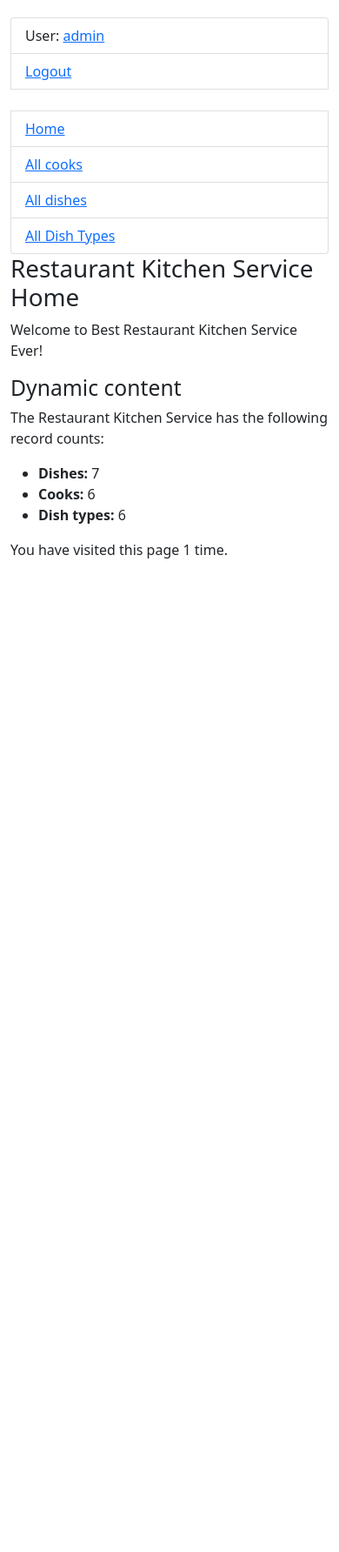
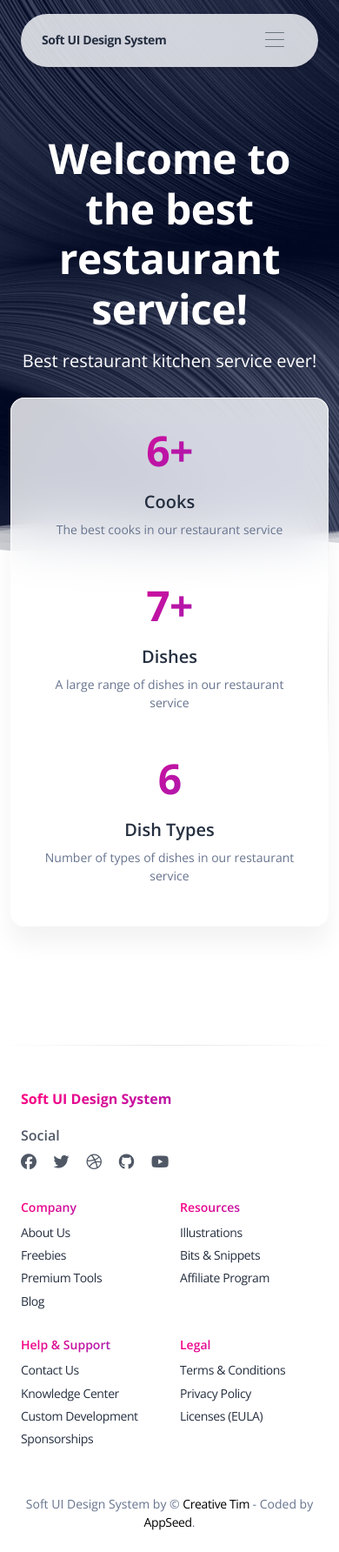
Before and after one commit to AlexandrZhezheria/Restaurant-Kitchen-Service, a Django app: page / in a window 390 px wide. Shown: the whole page at 87% size. Before the commit the page ends 642 px from the top, so only its background shows below. Run offline with Django 4.2, Linux system fonts and the light colour scheme; a user stored in the database is signed in; data comes from the database, SQL or seed files in the repository; both versions use the stored data as it was after the commit; some libraries are stand-ins or nearby versions.

Commit message:
add index.html and update for your task

```diff
--- a/restaurant_service/templates/restaurant_service/index.html
+++ b/restaurant_service/templates/restaurant_service/index.html
@@ -1,19 +1,121 @@
-{% extends "base.html" %}
-{% load static %}
+{% extends "base-presentations.html" %}
+{% block title %} Presentation {% endblock title %}
+
+<!-- Specific CSS goes HERE -->
+{% block stylesheets %}{% endblock stylesheets %}
+
+{% block body_class %} index-page {% endblock body_class %}
 
 {% block content %}
-    <h1>Restaurant Kitchen Service Home</h1>
-    <p>Welcome to Best Restaurant Kitchen Service Ever!</p>
-    <h2>Dynamic content</h2>
-    <p>The Restaurant Kitchen Service has the following record counts:</p>
-    <ul>
-        <li><strong>Dishes:</strong> {{ num_dishes }}</li>
-        <li><strong>Cooks:</strong> {{ num_cooks }}</li>
-        <li><strong>Dish types:</strong> {{ num_dish_types }}</li>
-    </ul>
 
-    <p>You have visited this page
-        {{ num_visits }} time{{ num_visits|pluralize }}.
-    </p>
+  <header class="header-2">
+    <div class="page-header section-height-75 relative" style="background-image: url('{{ ASSETS_ROOT }}/img/curved-images/curved.jpg')">
+      <div class="container">
+        <div class="row">
+          <div class="col-lg-7 text-center mx-auto">
+            <h1 class="text-white pt-3 mt-n5">
+              <a class="text-white" target="_blank"
+                 href="https://appseed.us/ui-kit/soft-ui-design-system">Welcome to the best restaurant service!</a>
+            </h1>
+            <p class="lead text-white mt-3">
+             Best restaurant kitchen service ever!
+            </p>
+          </div>
+        </div>
+      </div>
+      <div class="position-absolute w-100 z-index-1 bottom-0">
+        <svg class="waves" xmlns="http://www.w3.org/2000/svg" xmlns:xlink="http://www.w3.org/1999/xlink" viewBox="0 24 150 40" preserveAspectRatio="none" shape-rendering="auto">
+          <defs>
+            <path id="gentle-wave" d="M-160 44c30 0 58-18 88-18s 58 18 88 18 58-18 88-18 58 18 88 18 v44h-352z" />
+          </defs>
+          <g class="moving-waves">
+            <use xlink:href="#gentle-wave" x="48" y="-1" fill="rgba(255,255,255,0.40" />
+            <use xlink:href="#gentle-wave" x="48" y="3" fill="rgba(255,255,255,0.35)" />
+            <use xlink:href="#gentle-wave" x="48" y="5" fill="rgba(255,255,255,0.25)" />
+            <use xlink:href="#gentle-wave" x="48" y="8" fill="rgba(255,255,255,0.20)" />
+            <use xlink:href="#gentle-wave" x="48" y="13" fill="rgba(255,255,255,0.15)" />
+            <use xlink:href="#gentle-wave" x="48" y="16" fill="rgba(255,255,255,0.95" />
+          </g>
+        </svg>
+      </div>
+    </div>
+  </header>
+  <section class="pt-3 pb-4" id="count-stats">
+    <div class="container">
+      <div class="row">
+        <div class="col-lg-9 z-index-2 border-radius-xl mt-n10 mx-auto py-3 blur shadow-blur">
+          <div class="row">
+            <div class="col-md-4 position-relative">
+              <div class="p-3 text-center">
+                <h1 class="text-gradient text-primary"><span id="state1" countTo="{{ num_cooks }}">0</span>+</h1>
+                <h5 class="mt-3">Cooks</h5>
+                <p class="text-sm">The best cooks in our restaurant service</p>
+              </div>
+              <hr class="vertical dark">
+            </div>
+            <div class="col-md-4 position-relative">
+              <div class="p-3 text-center">
+                <h1 class="text-gradient text-primary"> <span id="state2" countTo="{{ num_dishes }}">0</span>+</h1>
+                <h5 class="mt-3">Dishes</h5>
+                <p class="text-sm">A large range of dishes in our restaurant service</p>
+              </div>
+              <hr class="vertical dark">
+            </div>
+            <div class="col-md-4">
+              <div class="p-3 text-center">
+                <h1 class="text-gradient text-primary" id="state3" countTo="{{ num_dish_types }}">0</h1>
+                <h5 class="mt-3">Dish Types</h5>
+                <p class="text-sm">Number of types of dishes in our restaurant service</p>
+              </div>
+            </div>
+          </div>
+        </div>
+      </div>
+    </div>
+  </section>
 
-{% endblock %}
+  <!-- -------- START Content Presentation Docs ------- -->
+
+  <!-- -------   END PRE-FOOTER 2 - simple social line w/ title & 3 buttons    -------- -->
+
+{% endblock content %}
+
+<!-- Specific JS goes HERE -->
+{% block javascripts %}
+
+  <script src="{{ ASSETS_ROOT }}/js/plugins/countup.min.js"></script>
+  <script src="{{ ASSETS_ROOT }}/js/plugins/choices.min.js"></script>
+  <script src="{{ ASSETS_ROOT }}/js/plugins/rellax.min.js"></script>
+  <script src="{{ ASSETS_ROOT }}/js/plugins/tilt.min.js"></script>
+  <script src="{{ ASSETS_ROOT }}/js/plugins/choices.min.js"></script>
+
+  <script src="https://maps.googleapis.com/maps/api/js?key=AIzaSyDTTfWur0PDbZWPr7Pmq8K3jiDp0_xUziI"></script>
+  <script src="{{ ASSETS_ROOT }}/js/soft-design-system.min.js?v=1.0.1" type="text/javascript"></script>
+  <script type="text/javascript">
+    if (document.getElementById('state1')) {
+      const countUp = new CountUp('state1', document.getElementById("state1").getAttribute("countTo"));
+      if (!countUp.error) {
+        countUp.start();
+      } else {
+        console.error(countUp.error);
+      }
+    }
+    if (document.getElementById('state2')) {
+      const countUp1 = new CountUp('state2', document.getElementById("state2").getAttribute("countTo"));
+      if (!countUp1.error) {
+        countUp1.start();
+      } else {
+        console.error(countUp1.error);
+      }
+    }
+    if (document.getElementById('state3')) {
+      const countUp2 = new CountUp('state3', document.getElementById("state3").getAttribute("countTo"));
+      if (!countUp2.error) {
+        countUp2.start();
+      } else {
+        console.error(countUp2.error);
+      };
+    }
+  </script>
+
+{% endblock javascripts %}
```
Also changed, not shown: db.sqlite3.
